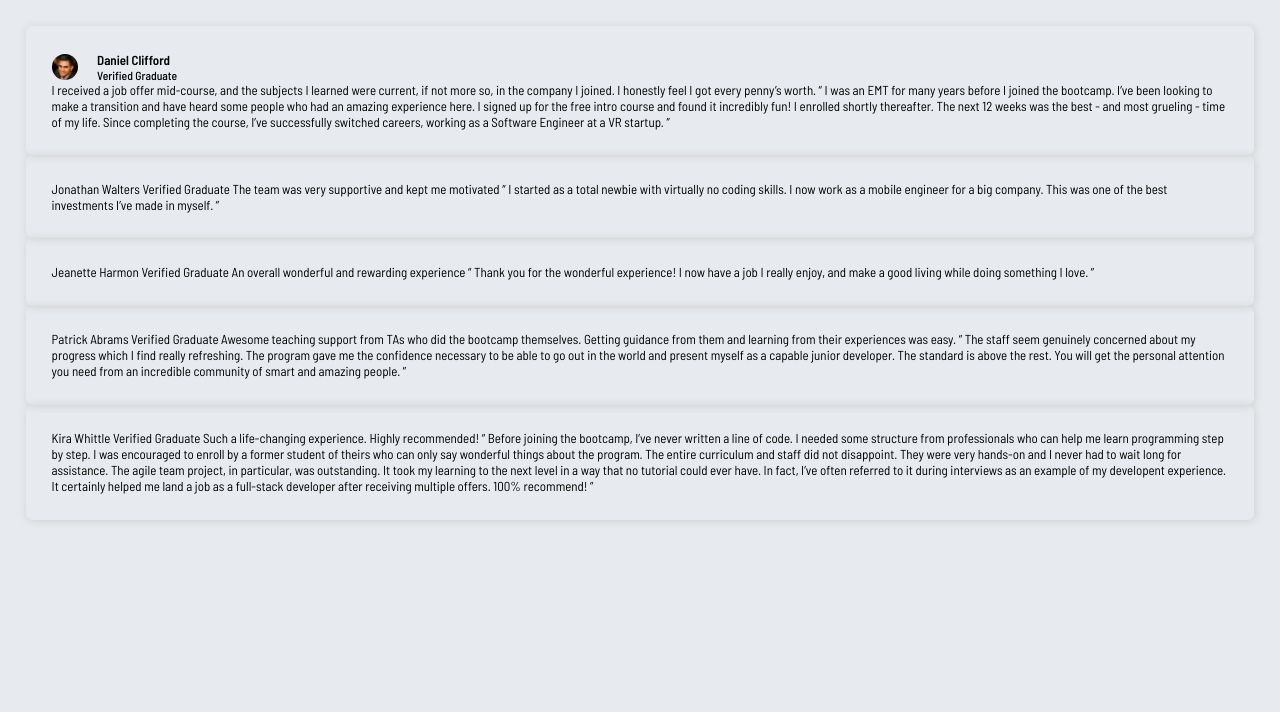
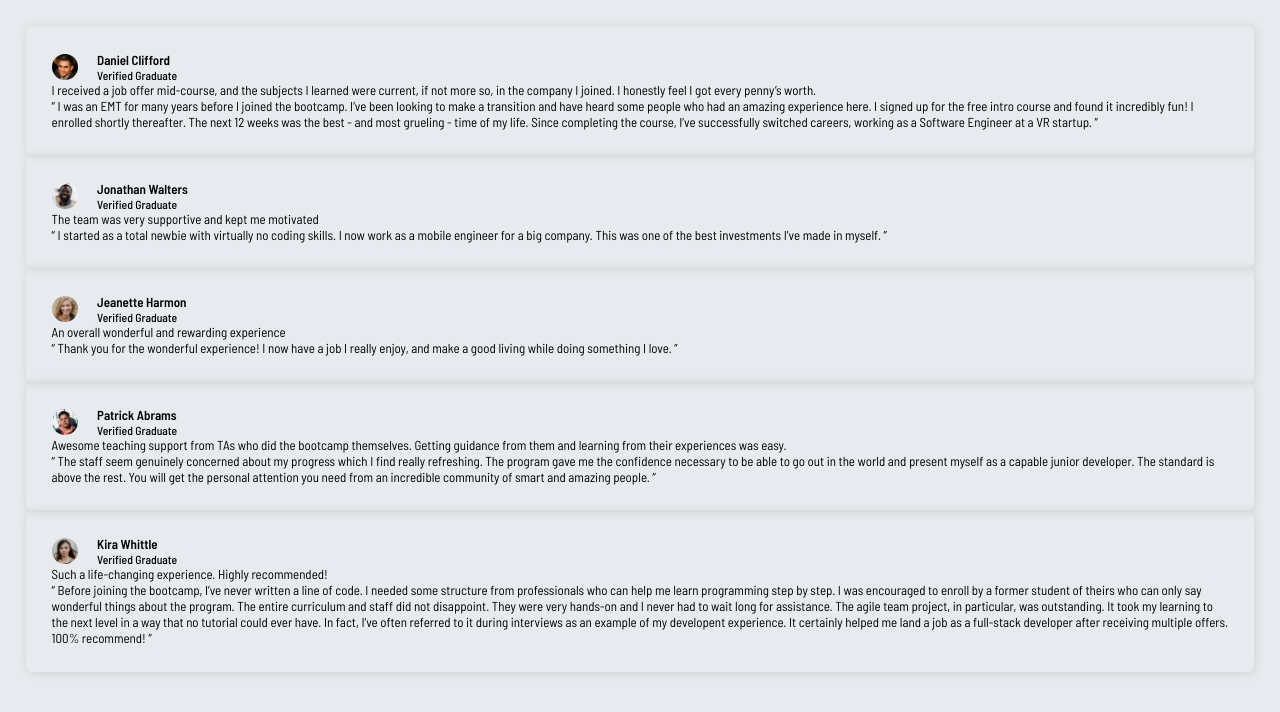
Before and after one commit to BCEESAY10/testimonials-grid-section, a plain HTML site: page index.html in a window 1280 px wide. Drawn offline with Linux system fonts and the light colour scheme.

Commit message:
finish html

```diff
--- a/index.html
+++ b/index.html
@@ -22,58 +22,85 @@
         </figcaption>
       </figure>
 
-
-
+      <p>
         I received a job offer mid-course, and the subjects I learned were current, if not more so,
         in the company I joined. I honestly feel I got every penny’s worth.
-
+      </p>
+      <blockquote>
         “ I was an EMT for many years before I joined the bootcamp. I’ve been looking to make a
         transition and have heard some people who had an amazing experience here. I signed up
         for the free intro course and found it incredibly fun! I enrolled shortly thereafter.
         The next 12 weeks was the best - and most grueling - time of my life. Since completing
         the course, I’ve successfully switched careers, working as a Software Engineer at a VR startup. ”
+      </blockquote>
      </article>
 
     <article class="jonathan">
-      Jonathan Walters
-      Verified Graduate
+      <figure>
+        <img src="/images/image-jonathan.jpg" alt="Jonathan">
+        <figcaption>
+          <h1>Jonathan Walters</h1>
+          <h2>Verified Graduate</h2>
+        </figcaption>
+      </figure>
 
+      <p>
         The team was very supportive and kept me motivated
-
+      </p>
+      <blockquote>
         “ I started as a total newbie with virtually no coding skills. I now work as a mobile engineer
         for a big company. This was one of the best investments I’ve made in myself. ”
+      </blockquote>
     </article>
 
     <article class="jeanette">
-      Jeanette Harmon
-      Verified Graduate
+      <figure>
+        <img src="/images/image-jeanette.jpg" alt="Jeanette">
+        <figcaption>
+          <h1>Jeanette Harmon</h1>
+          <h2>Verified Graduate</h2>
+        </figcaption>
+      </figure>
 
-      An overall wonderful and rewarding experience
+      <p>An overall wonderful and rewarding experience</p>
 
+      <blockquote>
         “ Thank you for the wonderful experience! I now have a job I really enjoy, and make a good living
         while doing something I love. ”
+      </blockquote>
     </article>
 
     <article class="patrick">
+      <figure>
+        <img src="/images/image-patrick.jpg" alt="Patrick">
+        <figcaption>
+          <h1>Patrick Abrams</h1>
+          <h2>Verified Graduate</h2>
+        </figcaption>
+      </figure>
 
-      Patrick Abrams
-      Verified Graduate
+      <p>Awesome teaching support from TAs who did the bootcamp themselves. Getting guidance from them and
+      learning from their experiences was easy.</p>
 
-      Awesome teaching support from TAs who did the bootcamp themselves. Getting guidance from them and
-      learning from their experiences was easy.
-
+      <blockquote>
         “ The staff seem genuinely concerned about my progress which I find really refreshing. The program
         gave me the confidence necessary to be able to go out in the world and present myself as a capable
         junior developer. The standard is above the rest. You will get the personal attention you need from
         an incredible community of smart and amazing people. ”
+      </blockquote>
     </article>
 
     <article class="kira">
-      Kira Whittle
-      Verified Graduate
+      <figure>
+        <img src="/images/image-kira.jpg" alt="Kira">
+        <figcaption>
+          <h1>Kira Whittle</h1>
+          <h2>Verified Graduate</h2>
+        </figcaption>
+      </figure>
 
-      Such a life-changing experience. Highly recommended!
-
+      <p>Such a life-changing experience. Highly recommended!</p>
+      <blockquote>
         “ Before joining the bootcamp, I’ve never written a line of code. I needed some structure from
         professionals who can help me learn programming step by step. I was encouraged to enroll by a former
         student of theirs who can only say wonderful things about the program. The entire curriculum and staff
@@ -82,6 +109,7 @@
         could ever have. In fact, I’ve often referred to it during interviews as an example of my developent
         experience. It certainly helped me land a job as a full-stack developer after receiving multiple offers.
         100% recommend! ”
+      </blockquote>
     </article>
   </main>
 
```
Lines whose indentation alone changed are shown as unchanged.
